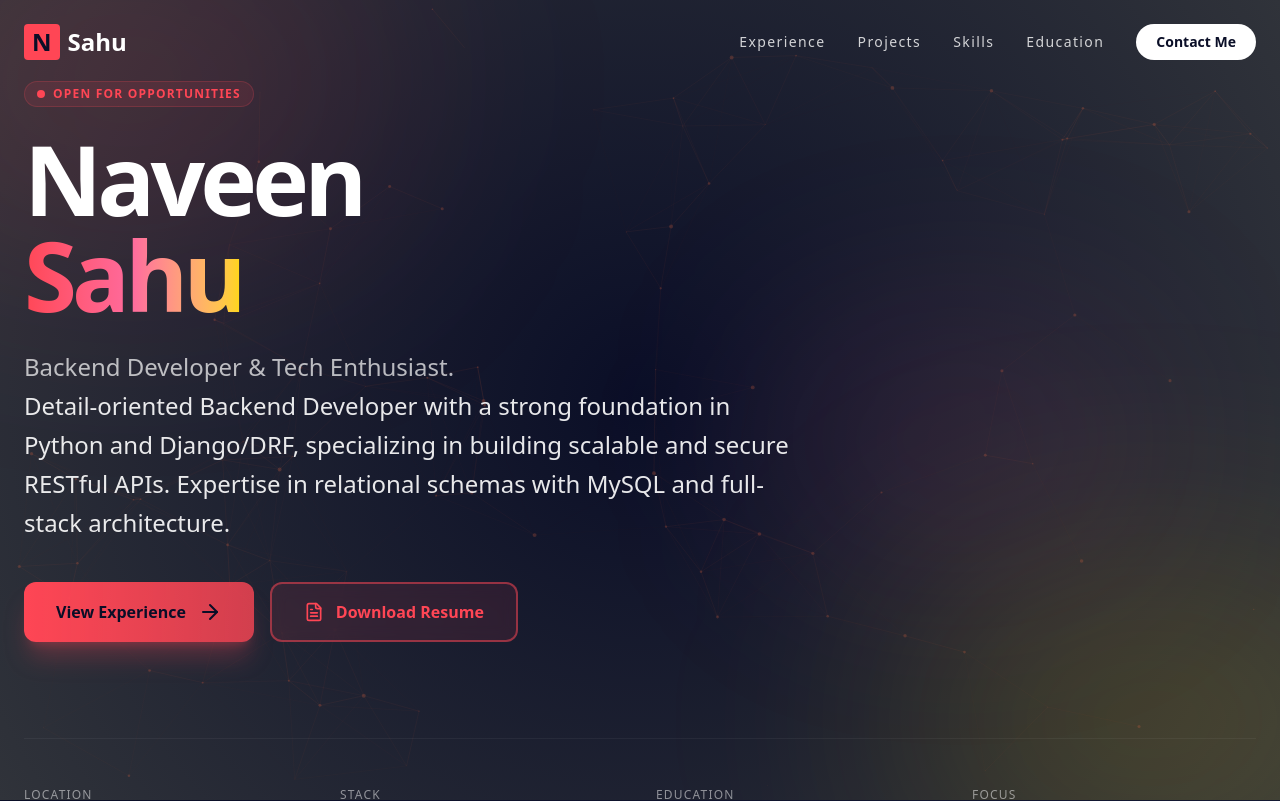
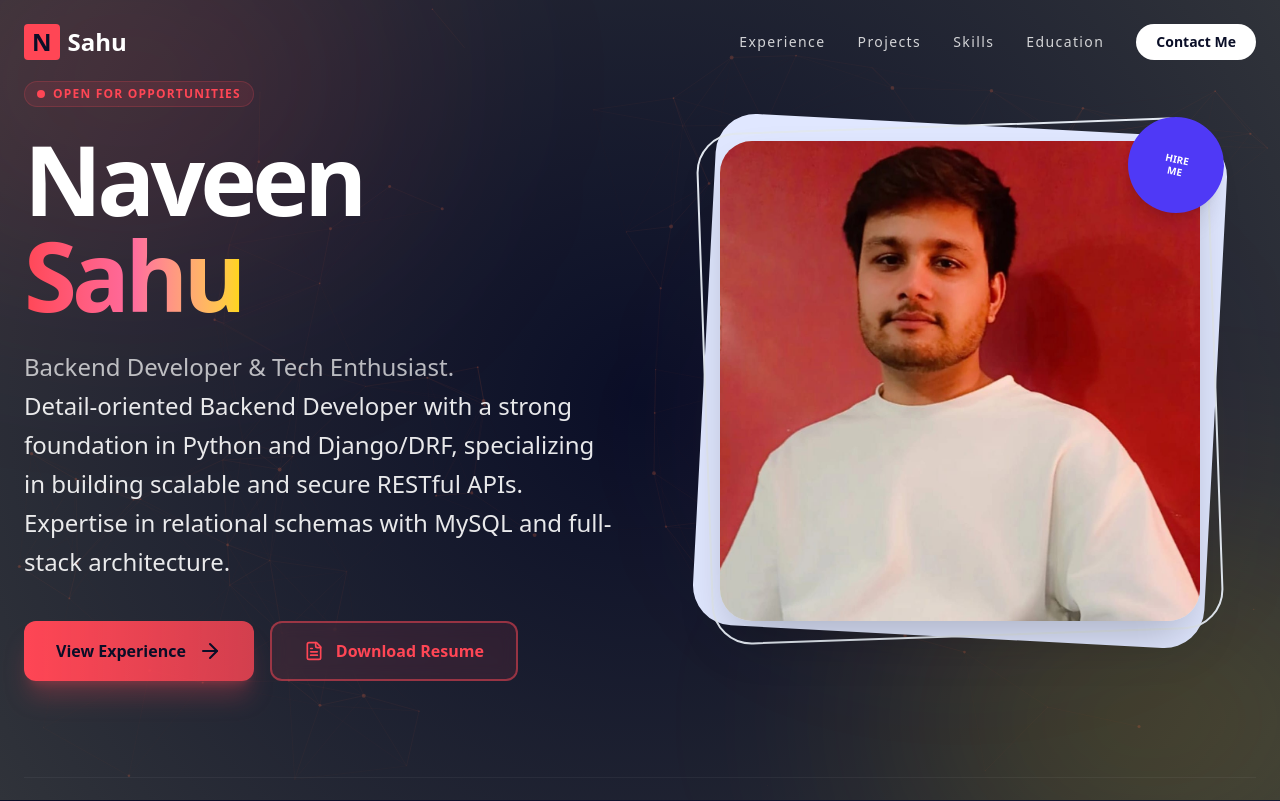
Before and after one commit to coder-naveen18/Naveen-Portfolio, a React (Vite) app: page / in a window 1280 px wide. Shown: the top 801 px of the page. Built offline with nearby package versions, Linux system fonts and the light colour scheme.

Commit message:
feat: add profile image to resume data and update HeroSection for dynamic rendering

```diff
--- a/src/components/sections/HeroSection.tsx
+++ b/src/components/sections/HeroSection.tsx
@@ -1,4 +1,5 @@
 import { ArrowRight, FileText } from "lucide-react";
+import { useState, useEffect } from "react";
 import type { ResumeBasics } from "../../types/resume";
 
 interface HeroSectionProps {
@@ -15,13 +16,69 @@ const STATS = [
 
 export const HeroSection = ({ basics, onViewExperience }: HeroSectionProps) => {
   const [firstName, lastName] = basics.name.split(" ");
+  const [isLoaded, setIsLoaded] = useState(false);
+
+  useEffect(() => {
+    setIsLoaded(true);
+  }, []);
 
   return (
     <section
       id="hero"
       className="min-h-screen flex flex-col justify-center px-6 max-w-7xl mx-auto pt-20"
     >
-      <div className="max-w-3xl">
+      <div className="flex flex-col md:flex-row items-center gap-12 w-full">
+        {/* Profile Photo */}
+        <div
+          className={`flex-1 relative transition-all duration-1000 delay-300 transform order-1 md:order-2 ${isLoaded ? "scale-100 opacity-100" : "scale-95 opacity-0"}`}
+        >
+          <div className="relative w-full aspect-square max-w-120 mx-auto">
+            {/* Decorative Frame Elements */}
+            <div className="absolute -inset-4 bg-indigo-100 rounded-[2.5rem] rotate-3 -z-10" />
+            <div className="absolute -inset-4 border-2 border-slate-200 rounded-[2.5rem] -rotate-2 -z-10" />
+
+            {/* Main Image Container */}
+            <div className="w-full h-full rounded-4xl overflow-hidden bg-slate-200 shadow-2xl relative group">
+              <img
+                src={
+                  basics.image ||
+                  "https://via.placeholder.com/600x600?text=Your+Photo+Here"
+                }
+                alt={basics.name}
+                className="w-full h-full object-cover transition-transform duration-700 group-hover:scale-105"
+                onError={(e) => {
+                  e.currentTarget.src =
+                    "https://via.placeholder.com/600x600?text=Your+Photo+Here";
+                }}
+              />
+
+              {/* Floating Badge */}
+              {/* <div className="absolute bottom-6 right-6 bg-white p-4 rounded-2xl shadow-xl flex items-center gap-4 animate-bounce-slow">
+                <div className="w-10 h-10 bg-green-100 rounded-full flex items-center justify-center text-green-600">
+                  <ExternalLink size={20} />
+                </div>
+                <div>
+                  <p className="text-[10px] font-bold text-slate-400 uppercase tracking-widest">
+                    Experience
+                  </p>
+                  <p className="font-bold text-slate-900">5+ Years Pro</p>
+                </div>
+              </div> */}
+            </div>
+
+            {/* Aesthetic Accents */}
+            <div className="absolute -top-6 -right-6 w-24 h-24 bg-indigo-600 rounded-full flex items-center justify-center text-white shadow-xl transform rotate-12">
+              <span className="text-center text-[10px] font-bold leading-tight">
+                HIRE
+                <br />
+                ME
+              </span>
+            </div>
+          </div>
+        </div>
+
+        {/* Content */}
+        <div className="flex-1 order-2 md:order-1 max-w-3xl">
           <div className="inline-flex items-center gap-2 px-3 py-1 rounded-full bg-rust/10 border border-rust/20 text-rust text-xs font-bold uppercase tracking-widest mb-6 animate-fade-in">
             <span className="relative flex h-2 w-2">
               <span className="animate-ping absolute inline-flex h-full w-full rounded-full bg-rust/70 opacity-75" />
@@ -65,6 +122,7 @@ export const HeroSection = ({ basics, onViewExperience }: HeroSectionProps) => {
             </a>
           </div>
         </div>
+      </div>
 
       <div className="mt-24 grid grid-cols-2 md:grid-cols-4 gap-8 border-t border-light/5 pt-12">
         {STATS.map((stat) => (
--- a/src/data/resumeData.ts
+++ b/src/data/resumeData.ts
@@ -4,6 +4,7 @@ export const RESUME_DATA: ResumeData = {
   basics: {
     name: 'Naveen Sahu',
     label: 'Backend Developer & Tech Enthusiast',
+    image: '/profile.jpeg',
     summary:
       'Detail-oriented Backend Developer with a strong foundation in Python and Django/DRF, specializing in building scalable and secure RESTful APIs. Expertise in relational schemas with MySQL and full-stack architecture.',
     location: 'Jaipur, Rajasthan, India',
--- a/src/types/resume.ts
+++ b/src/types/resume.ts
@@ -1,6 +1,7 @@
 export interface ResumeBasics {
   name: string;
   label: string;
+  image?: string;
   summary: string;
   location: string;
   email: string;
```
Also changed, not shown: public/profile.jpeg (added). Lines whose indentation alone changed are shown as unchanged.
